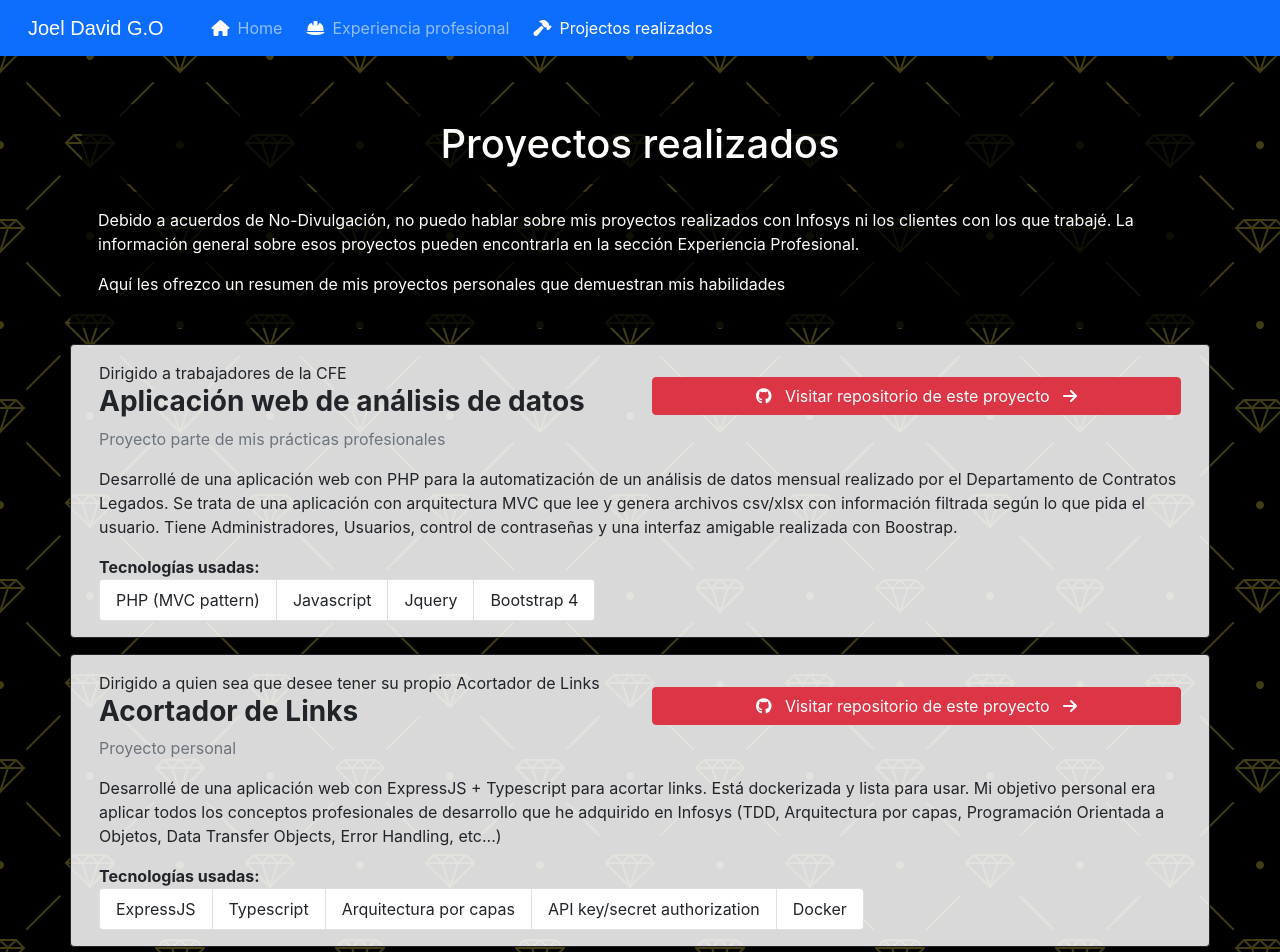
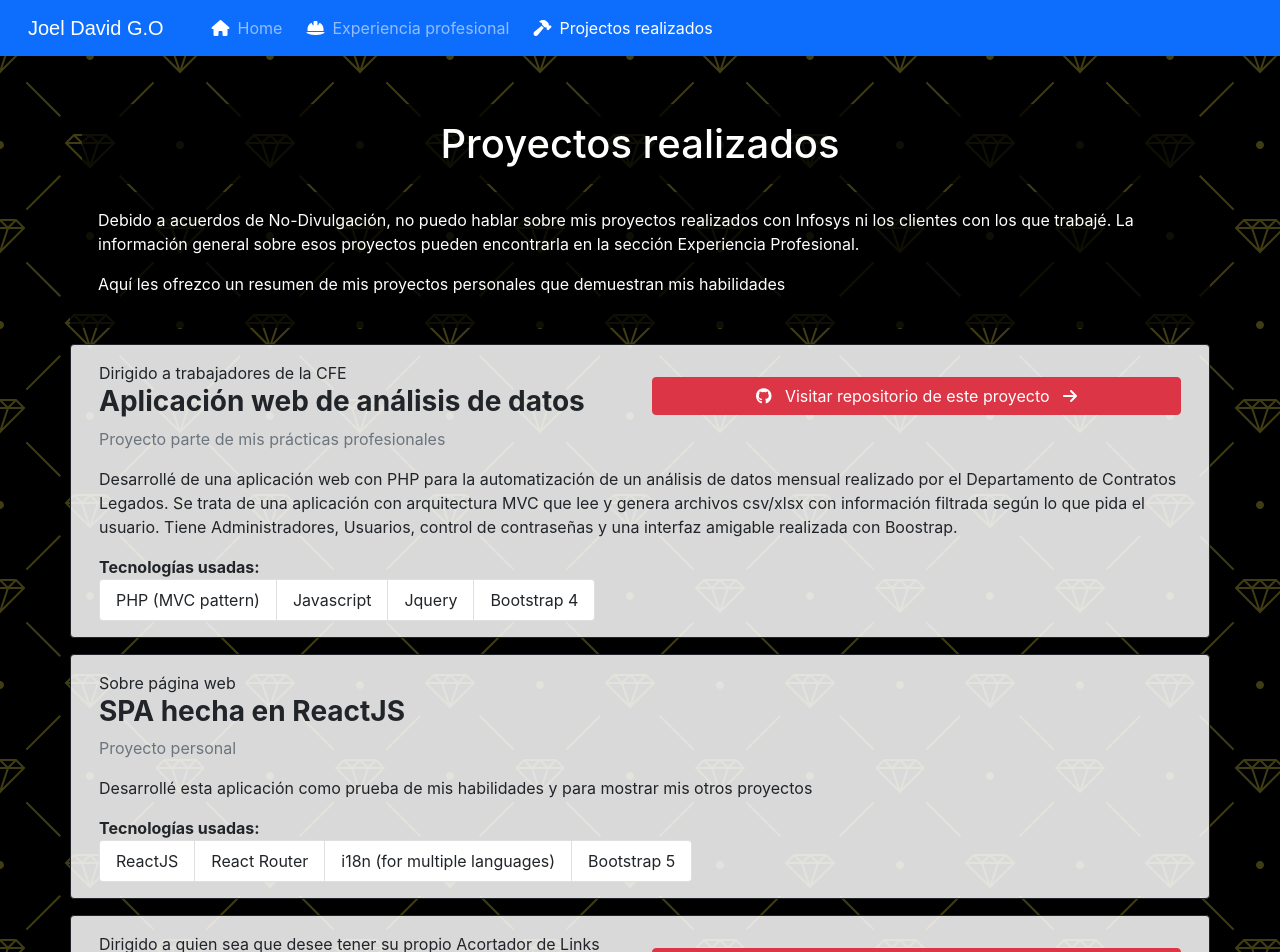
Before and after one commit to Davel99/resume, a React (Create React App) app: page /my-projects in a window 1280 px wide. Shown: the top 952 px of the page. Built offline with nearby package versions, Linux system fonts and the light colour scheme.

Commit message:
Added page itself to projects list

```diff
--- a/src/pages/Projects.jsx
+++ b/src/pages/Projects.jsx
@@ -41,6 +41,31 @@ const Projects = () => {
                         <li className="list-group-item">Javascript</li>
                         <li className="list-group-item">Jquery</li>
                         <li className="list-group-item">Bootstrap 4</li>
+                    </ul>
+                </div>
+            </div>
+
+            <div className="row border border-dark rounded bg-semil text-dark p-3 my-3">
+                <div className="col-md-6">
+                    <ProjectHeading
+                        to="Sobre página web"
+                        title="SPA hecha en ReactJS"
+                        source="Proyecto personal" />
+                </div>
+                <div className="col-md-6">
+                    <div className="my-3">
+                    </div>
+                </div>
+                <div className="col-12 pt-3">
+                    <p>
+                        Desarrollé esta aplicación como prueba de mis habilidades y para mostrar mis otros proyectos
+                    </p>
+                    <span className="fw-bold">Tecnologías usadas:</span>
+                    <ul class="list-group list-group-horizontal">
+                        <li className="list-group-item">ReactJS</li>
+                        <li className="list-group-item">React Router</li>
+                        <li className="list-group-item">i18n (for multiple languages)</li>
+                        <li className="list-group-item">Bootstrap 5</li>
                     </ul>
                 </div>
             </div>
```
